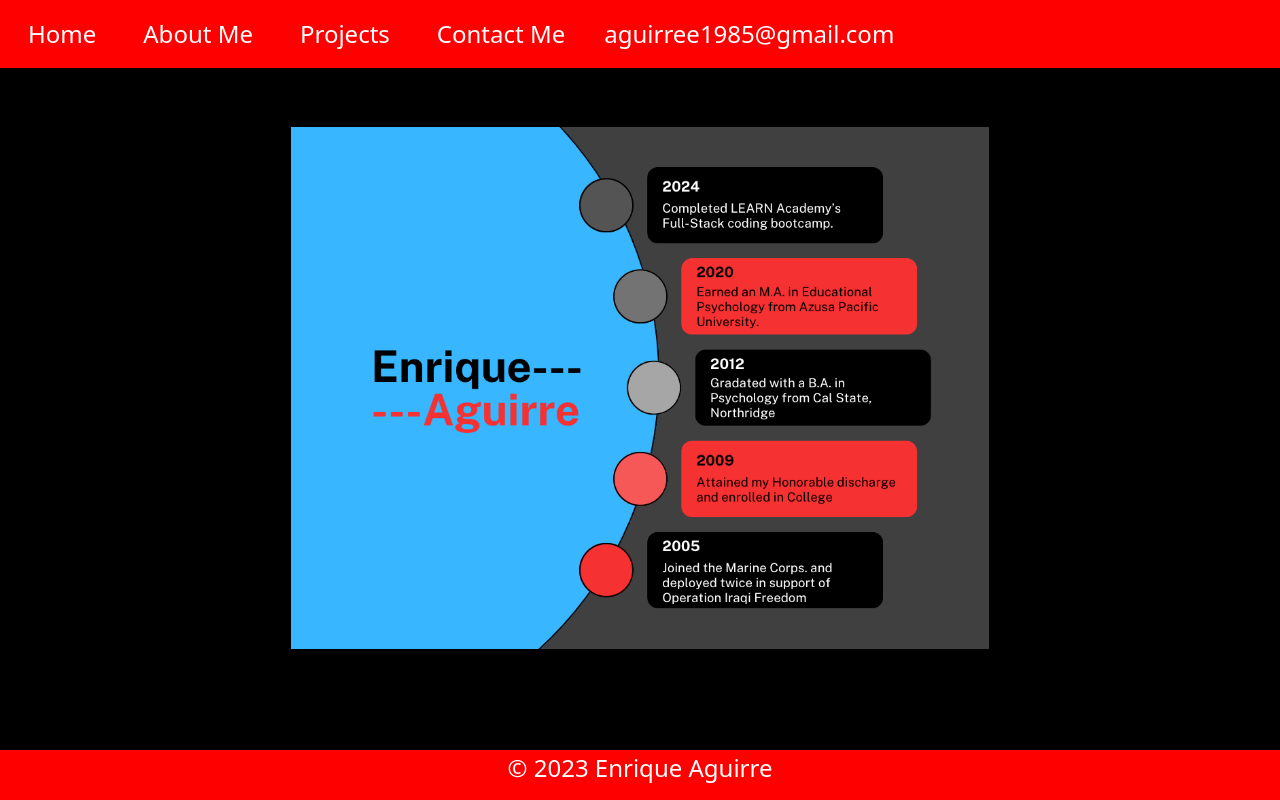
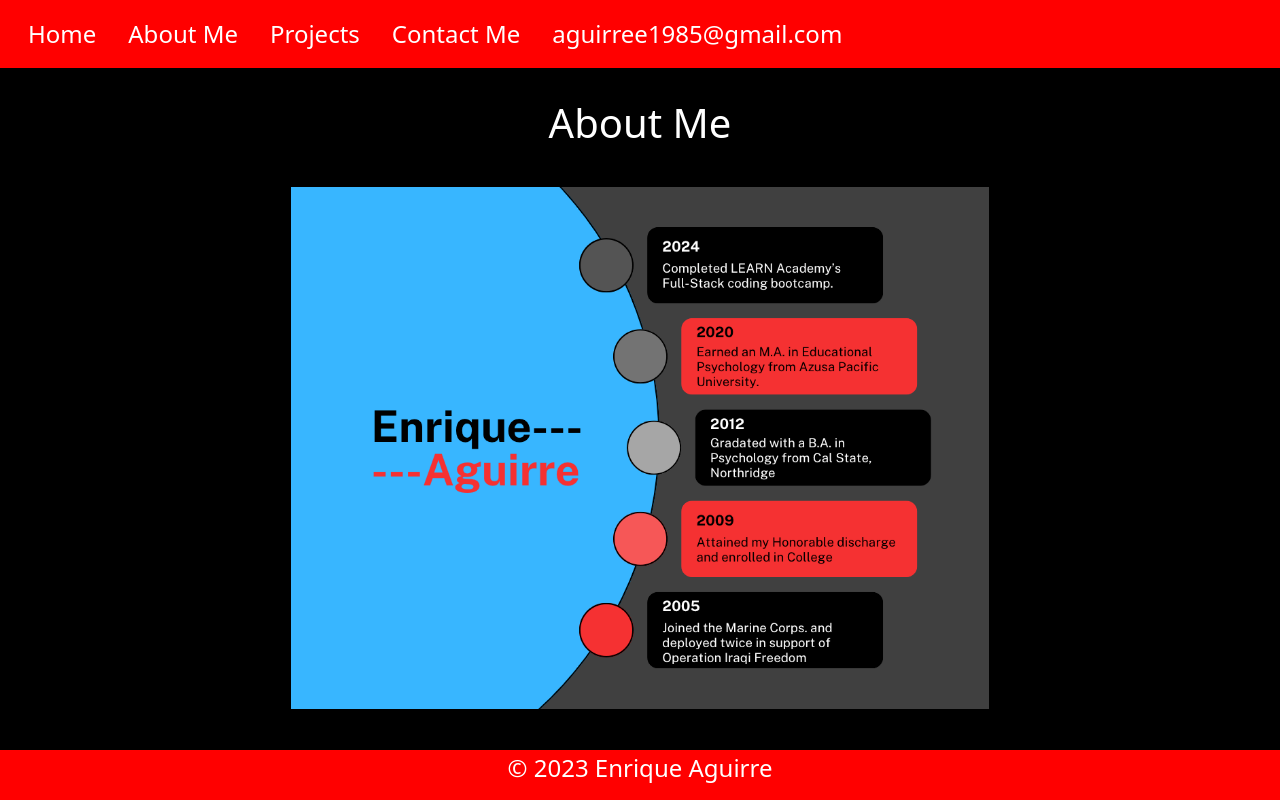
Before and after one commit to R1que007/Portfolio, a React (Create React App) app: page /aboutme in a window 1280 px wide. Built offline with nearby package versions, Linux system fonts and the light colour scheme.

Commit message:
Shrinks home text for mobile

```diff
--- a/src/App.css
+++ b/src/App.css
@@ -75,7 +75,7 @@ body {
       font-size: 1.5rem;
     }
     .stack-text {
-        font-size: 3rem;
+        font-size: rem;
       }
   }
   .div-stack-text{
@@ -84,15 +84,42 @@ body {
 
   @media (max-width: 576px) {
     .FirstNameText {
-      font-size: 2rem;
+      font-size: 4rem;
+      padding: 2rem;
+      padding-top: 5rem;
     }
 
     .LastNameText {
-      font-size: 1.2rem;
+      font-size: 4rem;
     }
 
     .full-stack {
       font-size: 1.2rem;
+      padding: 2rem;
+    }
+    .stack-text{
+      font-size: 2rem;
+      padding: 2rem;
+    }
+  }
+  @media (min-width: 576px) and (max-width: 768px) {
+    .FirstNameText {
+      font-size: 4rem;
+      padding: 2rem;
+      padding-top: 5rem;
+    }
+
+    .LastNameText {
+      font-size: 4rem;
+    }
+
+    .full-stack {
+      font-size: 1.2rem;
+      padding: 3rem;
+    }
+    .stack-text{
+      font-size: 2.5rem;
+      padding-top: 2rem;
     }
   }
 
@@ -151,16 +178,20 @@ P{
 }
 
 /* About Me */
-.map-img {
+.about-me {
     display: flex;
     justify-content: center;
     align-items: center;
     background-color: #000;
     height: 80vh; /* Set the height of the container to 100% of the viewport height */
     padding: 30px;
+    flex-direction: column;
   }
-
-  .map-img img {
+  .about-me-heading{
+    color: white;
+    padding: 2rem;
+  }
+  .about-me img {
     max-width: 100%; /* Set the maximum width of the image to 100% */
     max-height: 90%; /* Set the maximum height of the image to 100% */
   }
@@ -298,9 +329,10 @@ P{
     color: grey;
 }
 .nav-link {
-    color: #fff;
-    text-decoration: none;
-    margin-right: 15px;
+    /* color: #cf2424; */
+    /* text-decoration: none; */
+    /* margin-right: 15px; */
+    text-align: right;
 }
 
 .nav-link:hover {
--- a/src/components/Header.js
+++ b/src/components/Header.js
@@ -1,4 +1,4 @@
-import React, { useState} from 'react'
+import React, { useState } from 'react'
 import { Nav, NavItem, Collapse, Navbar, NavbarToggler } from "reactstrap"
 import { NavLink } from 'react-router-dom'
 
@@ -24,24 +24,39 @@ const Header = () => {
                     <div className='header-left'>
                         <Nav className="mr-auto">
                             <NavItem>
-                            <NavLink className="nav-link" to="/" activeClassName="active-link">
+                                <NavLink
+                                    className="nav-link"
+                                    to="/"
+                                    activeClassName="active-link"
+                                    onClick={() => setIsOpen(false)}
+                                >
+
                                     Home
                                 </NavLink>
                             </NavItem>
                             <NavItem>
-                            <NavLink className="nav-link" to="/aboutme" activeClassName="active-link-aboutme"
+                                <NavLink
+                                    className="nav-link"
+                                    to="/aboutme" activeClassName="active-link-aboutme"
+                                    onClick={() => setIsOpen(false)}
                                 >
                                     About Me
                                 </NavLink>
                             </NavItem>
                             <NavItem>
-                            <NavLink className="nav-link" to="/myprojects" activeClassName="active-link-myprojects"
+                                <NavLink
+                                    className="nav-link"
+                                    to="/myprojects" activeClassName="active-link-myprojects"
+                                    onClick={() => setIsOpen(false)}
                                 >
                                     Projects
                                 </NavLink>
                             </NavItem>
                             <NavItem>
-                            <NavLink className="nav-link" to="/contact" activeClassName="active-link-contact"
+                                <NavLink
+                                    className="nav-link"
+                                    to="/contact" activeClassName="active-link-contact"
+                                    onClick={() => setIsOpen(false)}
                                 >
                                     Contact Me
                                 </NavLink>
@@ -50,9 +65,12 @@ const Header = () => {
                     </div>
                     {/* Right-aligned navigation items */}
                     <div>
-                    <Nav className='ml-auto' navbar>
+                        <Nav >
                             <NavItem>
-                            <a className="nav-link" href={`mailto:${email}`} aria-label="Email">
+                                <a
+                                className="nav-link"
+                                href={`mailto:${email}`}
+                                aria-label="Email">
                                     {email}
                                 </a>
                             </NavItem>
--- a/src/pages/AboutMe.js
+++ b/src/pages/AboutMe.js
@@ -2,9 +2,13 @@ import React from 'react'
 import mapImg from '../images/ealifemap.png'
 const AboutMe = () => {
   return (
-    <div className='map-img'>
-      <img src={mapImg} alt='image of a life map' />
-    </div>
+    <>
+
+      <div className='about-me'>
+        <h1 className='about-me-heading'>About Me</h1>
+        <img src={mapImg} alt='rotating photo of a life map' />
+      </div>
+    </>
   )
 }
 
```
Lines whose indentation alone changed are shown as unchanged.
